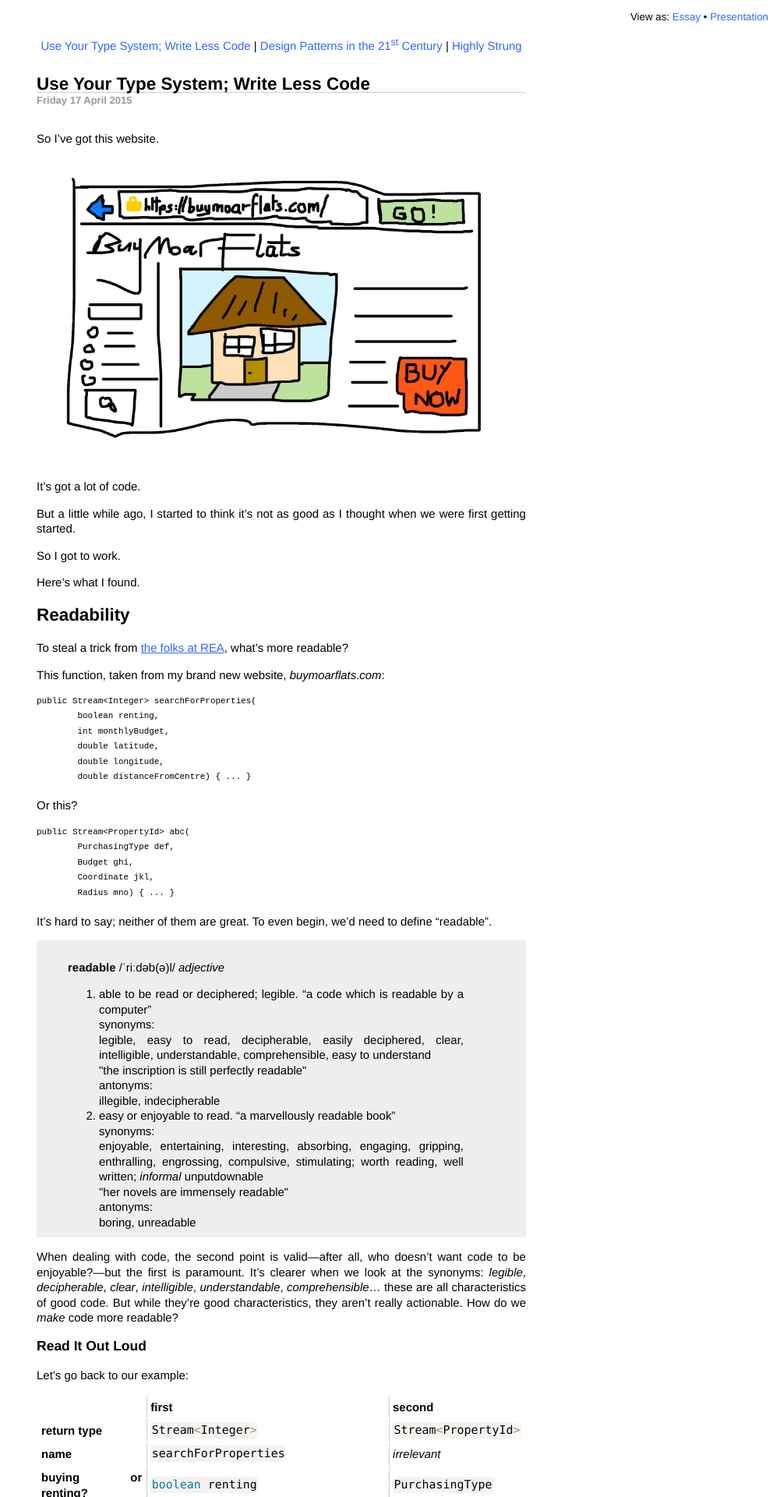
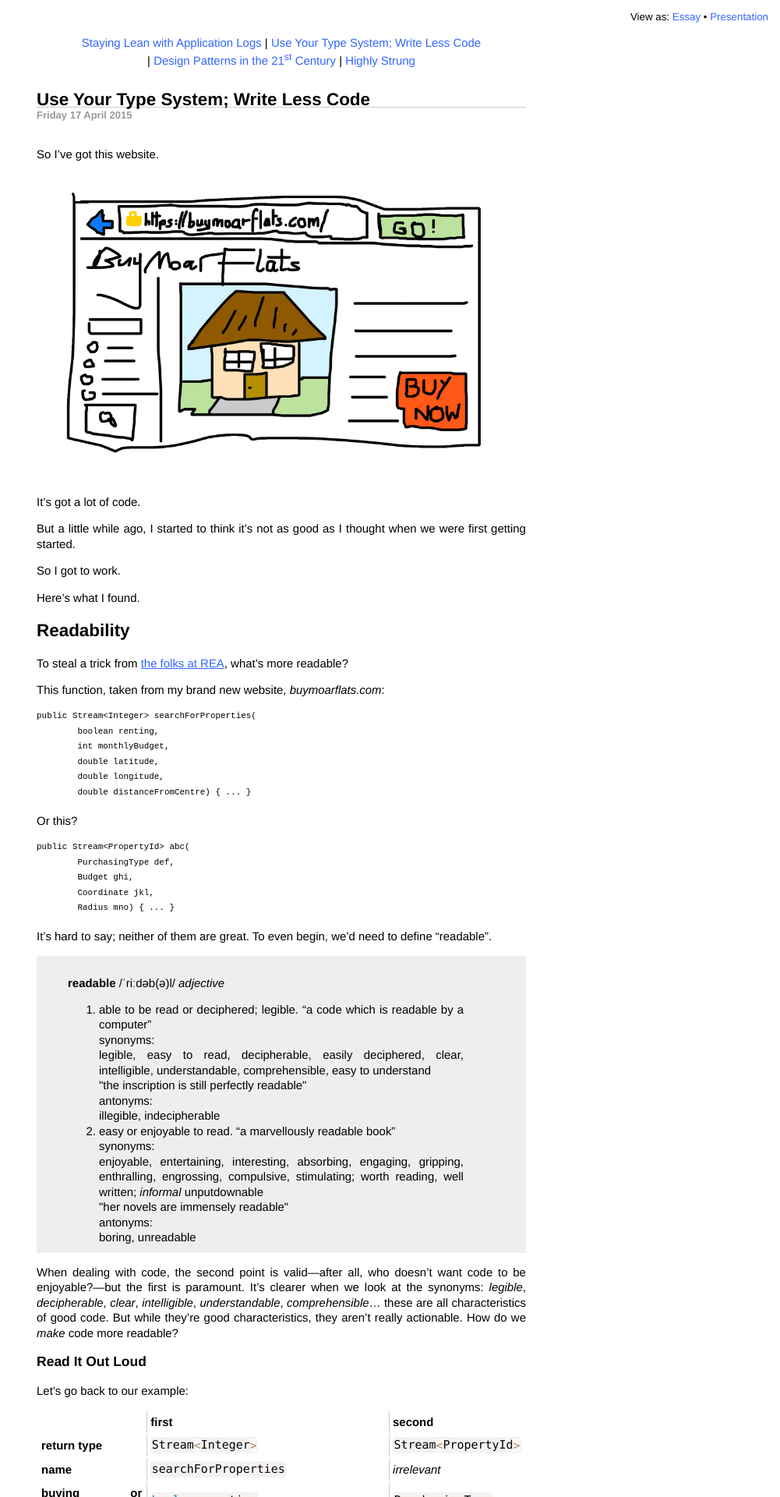
Before and after one commit to SamirTalwar/talks, a Jekyll site: the page built from use-your-type-system.md, in a window 1280 px wide. Shown: the top 1920 px of the page at 78% size, without its empty margins (279-1280 px from the left). Built offline with Jekyll 4.4.1, drawn with Linux system fonts in a browser that asks for light colours; nearby versions of some CDN libraries; comment, search, counter and statistics services are not loaded.

Commit message:
Show "Staying Lean with Application Logs" on the website.

```diff
--- a/_layouts/default.html
+++ b/_layouts/default.html
@@ -14,6 +14,7 @@
         <div class="site">
             <nav>
                 <ul>
+                    <li><a href="staying-lean-with-application-logs.html">Staying Lean with Application Logs</a></li>
                     <li><a href="use-your-type-system.html">Use Your Type System; Write Less Code</a></li>
                     <li><a href="design-patterns-in-the-21st-century.html">Design Patterns in the 21<sup>st</sup> Century</a></li>
                     <li><a href="highly-strung.html">Highly Strung</a></li>
--- a/css/main.css
+++ b/css/main.css
@@ -35,7 +35,7 @@ nav > ul > li {
     display: inline-block;
 }
 
-nav > ul > li:nth-child(n + 2):before {
+nav > ul > li:not(:first-child):before {
     content: ' | ';
 }
 
--- a/use-your-type-system.md
+++ b/use-your-type-system.md
@@ -7,8 +7,6 @@ presentation:
 
 code:
   language: java
-
-redirect_from: /
 ---
 
 So I've got this website.
```
Also changed, not shown: staying-lean-with-application-logs.md (+2 -0 lines).
